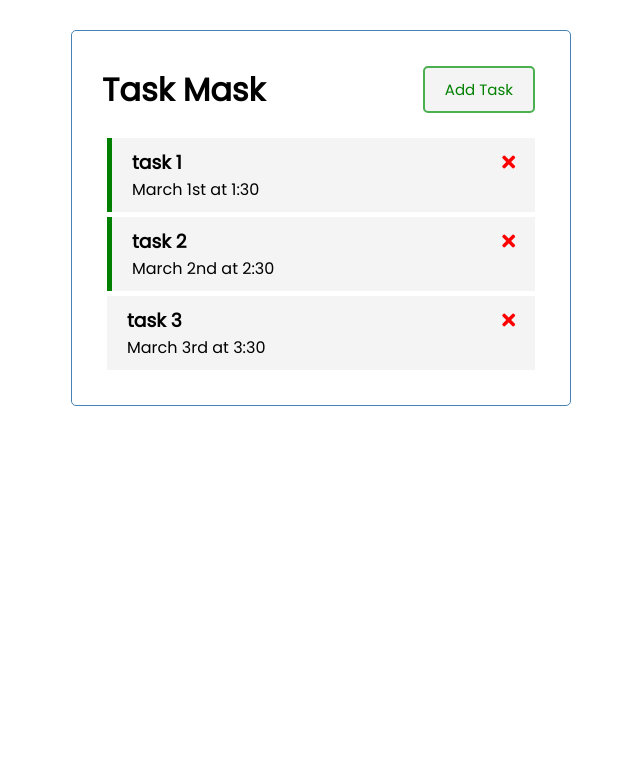
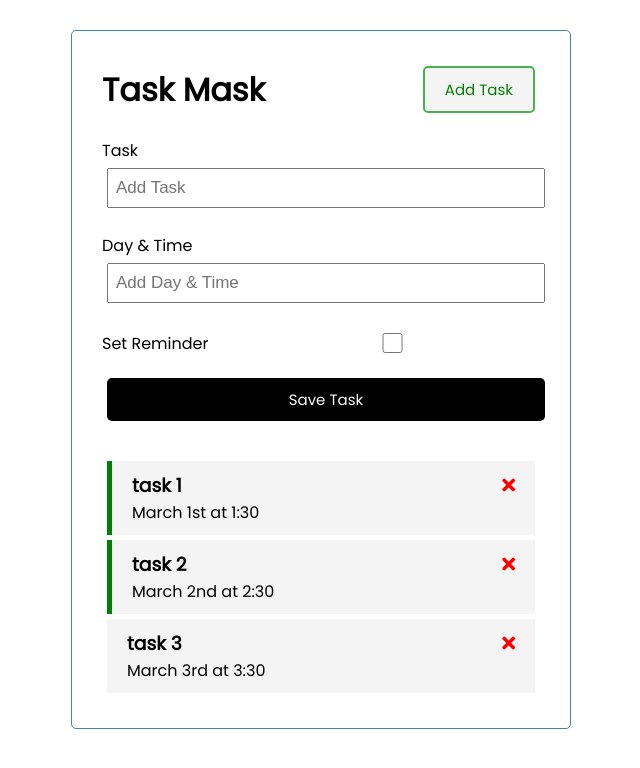
Before and after one commit to Slim-Shary/task-mask, a Vue app: page / in a window 1280 px wide. Shown: the top 768 px of the page, without its empty margins (319-959 px from the left). Built offline with nearby package versions, Linux system fonts and the light colour scheme.

Commit message:
Form added for Add Task button

```diff
--- a/src/App.vue
+++ b/src/App.vue
@@ -1,6 +1,7 @@
 <template>
   <div class="container">
     <Header title="Task Mask" />
+    <AddTask />
     <Tasks
       @toggle-reminder="toggleReminder"
       @delete-task="deleteTask"
@@ -12,12 +13,14 @@
 <script>
 import Header from './components/Header'
 import Tasks from './components/Tasks'
+import AddTask from './components/AddTask'
 
 export default {
   name: 'App',
   components: {
     Header,
-    Tasks
+    Tasks,
+    AddTask
   },
   data() {
     return {
--- /dev/null
+++ b/src/components/AddTask.vue
@@ -0,0 +1,66 @@
+<template>
+  <form @submit="onSubmit" class="add-form">
+    <div class="form-control">
+      <label>Task</label>
+      <input type="text" v-model="text" name="text" placeholder="Add Task" />
+    </div>
+    <div class="form-control">
+      <label>Day & Time</label>
+      <input
+        type="text"
+        v-model="day"
+        name="day"
+        placeholder="Add Day & Time"
+      />
+    </div>
+    <div class="form-control form-control-check">
+      <label>Set Reminder</label>
+      <input type="checkbox" v-model="reminder" name="reminder" />
+    </div>
+
+    <input type="submit" value="Save Task" class="btn btn-block" />
+  </form>
+</template>
+
+<script>
+export default {
+  name: 'AddTask'
+}
+</script>
+
+<style scoped>
+.add-form {
+  margin-bottom: 40px;
+}
+
+.form-control {
+  margin: 20px 0;
+}
+
+.form-control label {
+  display: block;
+}
+
+.form-control input {
+  width: 100%;
+  height: 40px;
+  margin: 5px;
+  padding: 3px 7px;
+  font-size: 17px;
+}
+
+.form-control-check {
+  display: flex;
+  align-items: center;
+  justify-content: space-between;
+}
+
+.form-control-check label {
+  flex: 1;
+}
+
+.form-control-check input {
+  flex: 2;
+  height: 20px;
+}
+</style>
```
